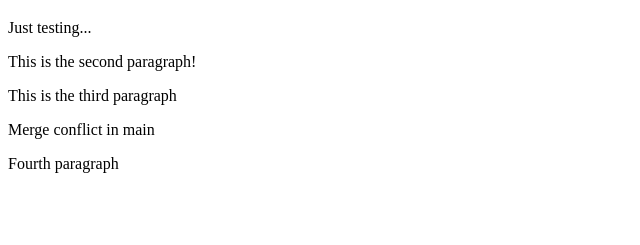
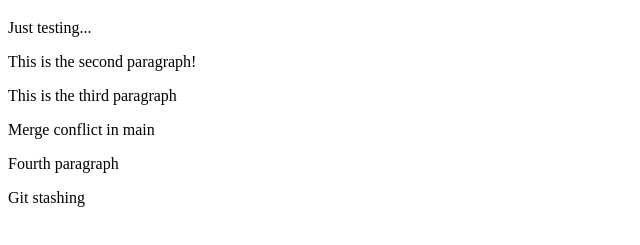
Before and after one commit to leonardodeborba/learning-git-and-github, a plain HTML site: page index.html in a window 1280 px wide. Shown: the part 61-306 px from the top of the page, without its empty margins (0-640 px from the left). Drawn offline with Linux system fonts and the light colour scheme.

Commit message:
Working with stash

```diff
--- a/index.html
+++ b/index.html
@@ -12,5 +12,6 @@
     <p>This is the third paragraph</p>
     <p>Merge conflict in main</p>
     <p>Fourth paragraph</p>
+    <p>Git stashing</p>
 </body>
 </html>
```
